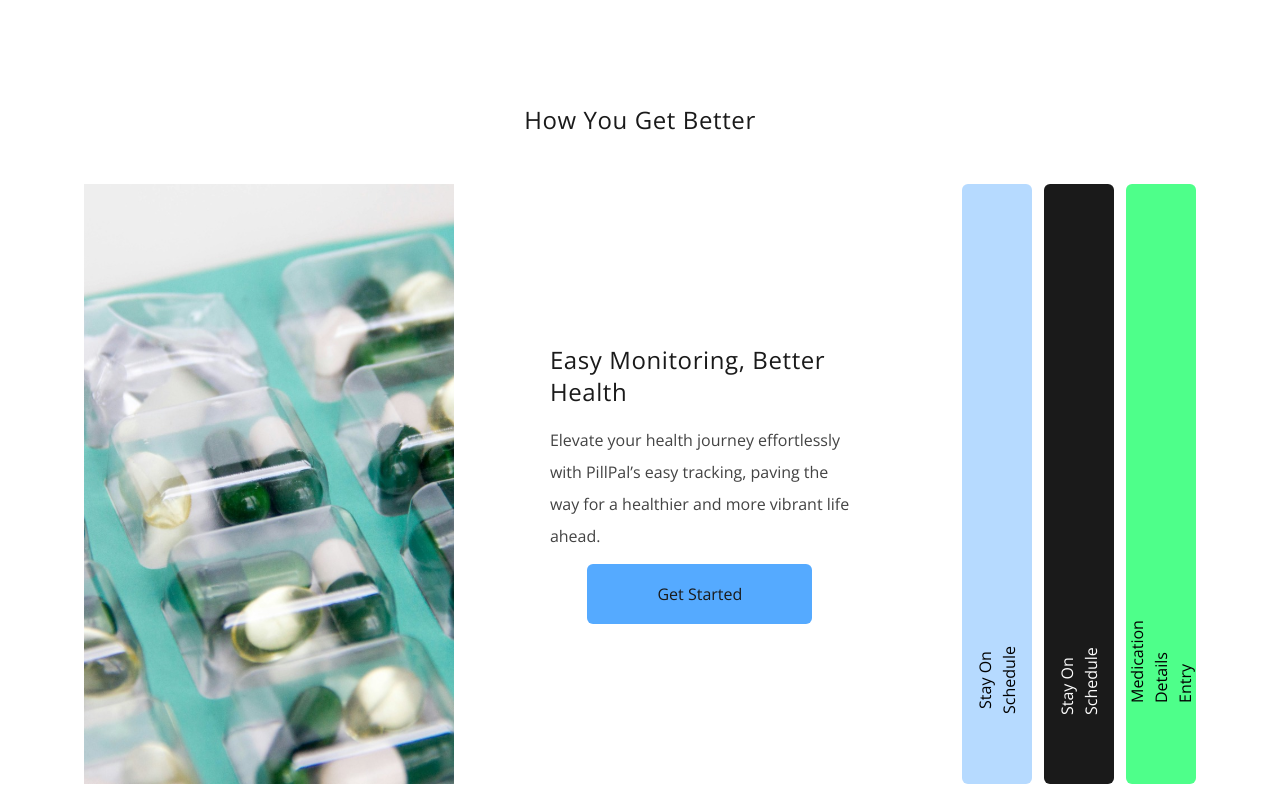
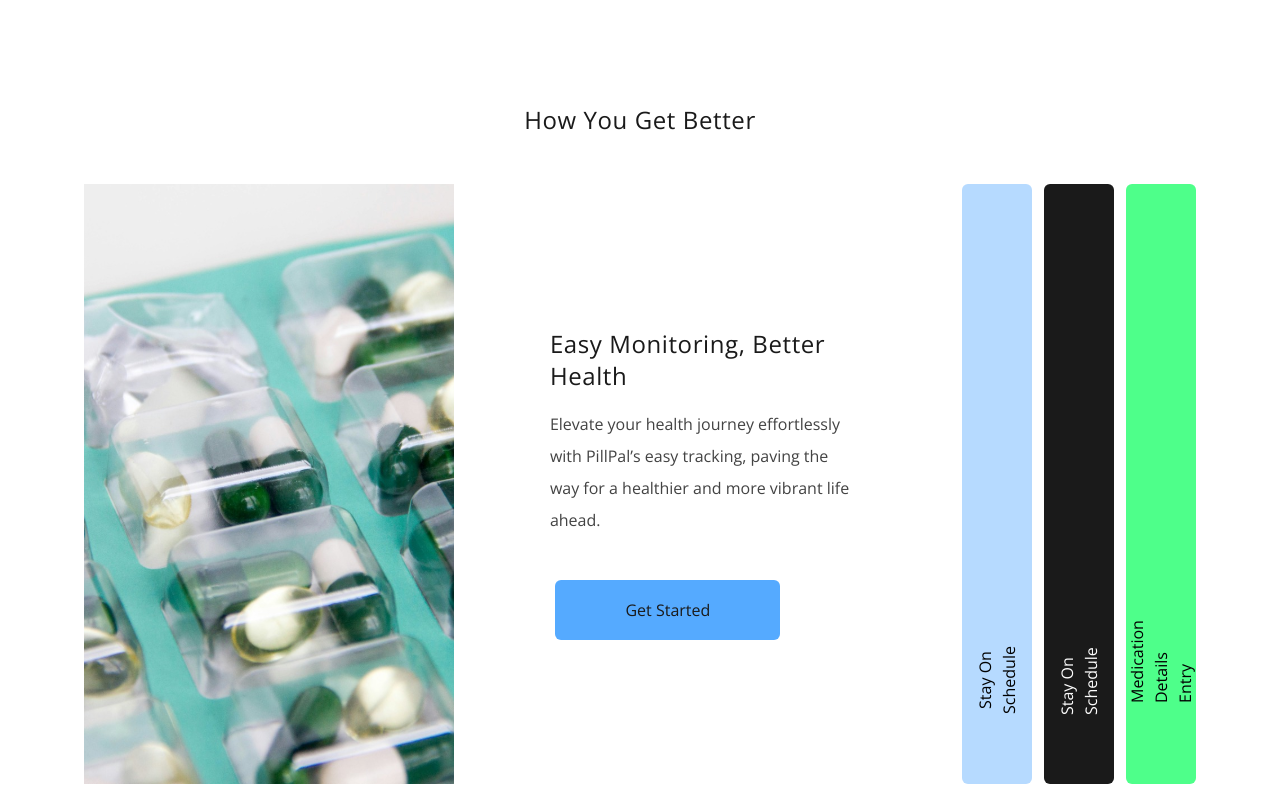
Before and after one commit to PreyeO/Pill-Pal, a React (Vite) app: page / in a window 1280 px wide. Shown: the part 444-1244 px from the top of the page. Built offline with nearby package versions, Linux system fonts and the light colour scheme.

Commit message:
style(landingpage): add styling to landing page

```diff
--- a/src/components/Layouts/LandingSections/Features.jsx
+++ b/src/components/Layouts/LandingSections/Features.jsx
@@ -27,7 +27,7 @@ const Features = () => {
             <MainTitle title="Easy Monitoring, Better Health"/>
             <SubTitle title="Elevate your health journey effortlessly with PillPal’s easy tracking, paving the way for a healthier and more vibrant life ahead."/>
             </div>
-            <div className="">
+            <div className=" mt-8 mr-16">
             <button type="submit"
       className="rounded-md p-2  w-[225px] h-[60px] flex gap-2 justify-center items-center bg-[#55AAFF] text-[#1A1A1A] " >Get Started</button>
 
```
